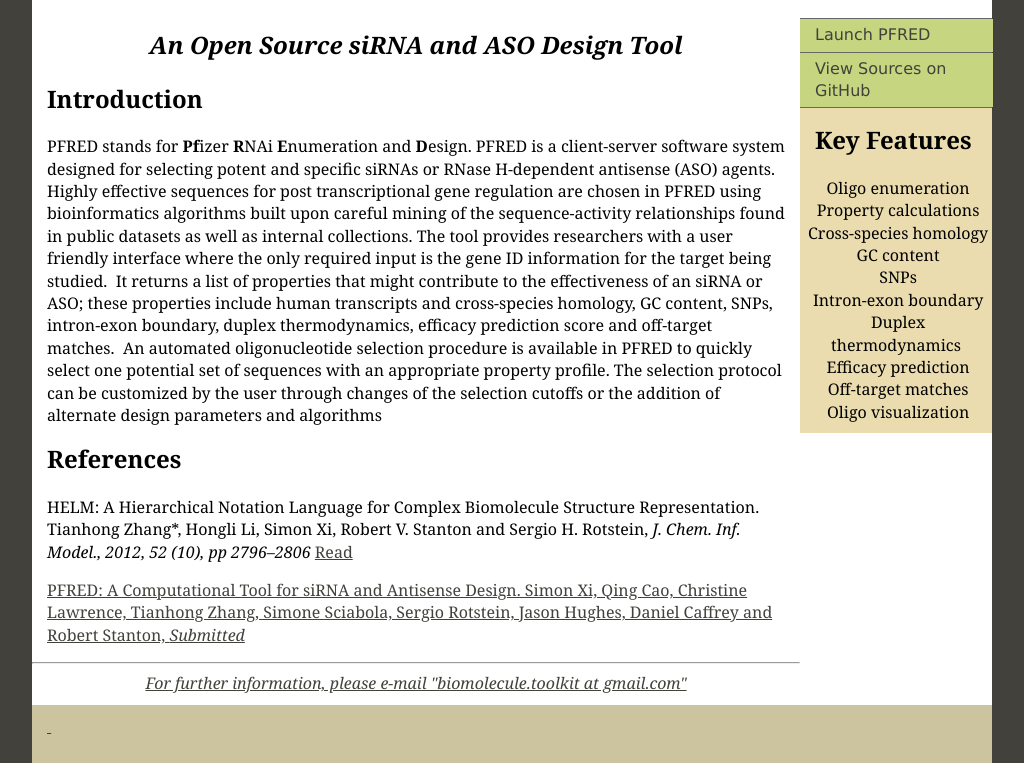
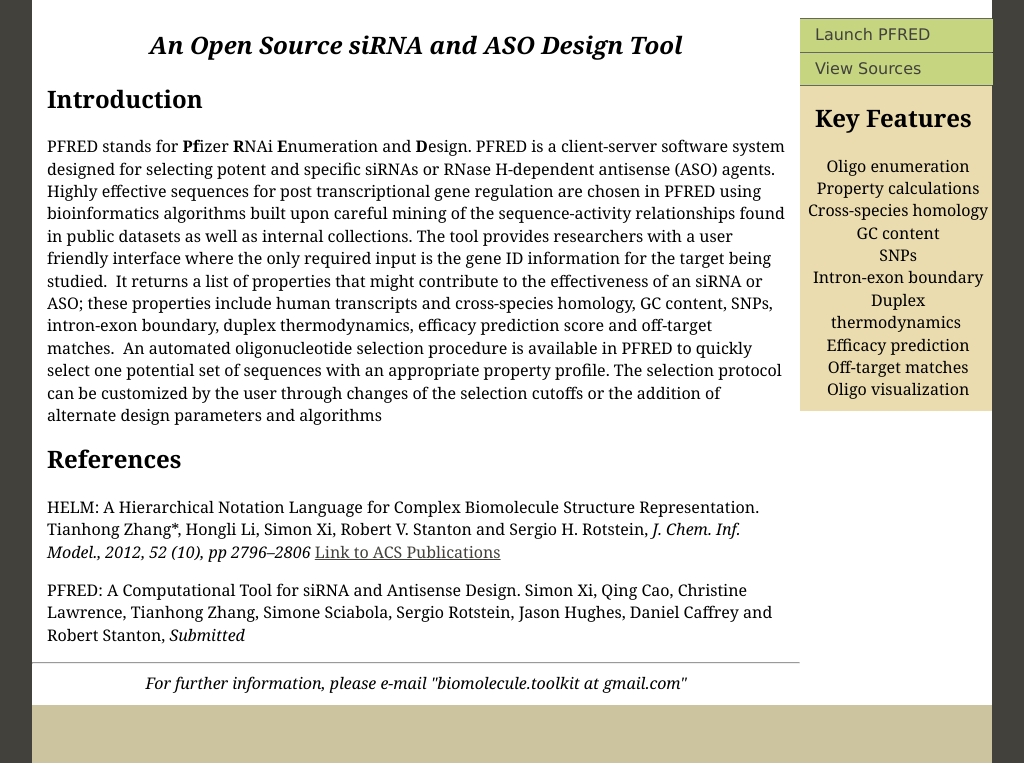
Before and after one commit to pfred/pfred.github.com, a plain HTML site: page index.html in a window 1280 px wide. Shown: the part 48-811 px from the top of the page, without its empty margins (128-1152 px from the left). Drawn offline with Linux system fonts and the light colour scheme.

Commit message:
clean up

```diff
--- a/index.html
+++ b/index.html
@@ -129,7 +129,7 @@
             <div class="sidebar1">
                 <ul class="nav">
                     <li><a href="http://www.pfred.org/gui/PFRED.jnlp">Launch PFRED</a></li>
-                    <li><a href="https://github.com/pfred">View Sources on GitHub</a></li>
+                    <li><a href="https://github.com/pfred">View Sources</a></li>
                 </ul>
                 <aside>
                     <h2>Key Features</h2><center>
@@ -155,7 +155,7 @@
                 </section>
                 <section>
                     <h2>References</h2>
-                    <p>HELM: A Hierarchical Notation Language for Complex Biomolecule Structure Representation. Tianhong Zhang*, Hongli Li, Simon Xi, Robert V. Stanton and Sergio H. Rotstein, <i>J. Chem. Inf. Model., 2012, 52 (10), pp 2796–2806</i> <a href="http://pubs.acs.org/doi/full/10.1021/ci3001925">Read</a</p>
+                    <p>HELM: A Hierarchical Notation Language for Complex Biomolecule Structure Representation. Tianhong Zhang*, Hongli Li, Simon Xi, Robert V. Stanton and Sergio H. Rotstein, <i>J. Chem. Inf. Model., 2012, 52 (10), pp 2796–2806</i> <a href="http://pubs.acs.org/doi/full/10.1021/ci3001925"> Link to ACS Publications</a></p>
                     <p>PFRED: A Computational Tool for siRNA and Antisense Design. Simon Xi, Qing Cao, Christine Lawrence, Tianhong Zhang, Simone Sciabola, Sergio Rotstein, Jason Hughes, Daniel Caffrey and Robert Stanton, <i>Submitted</i></p>
                 </section>
                 <hr>
```
